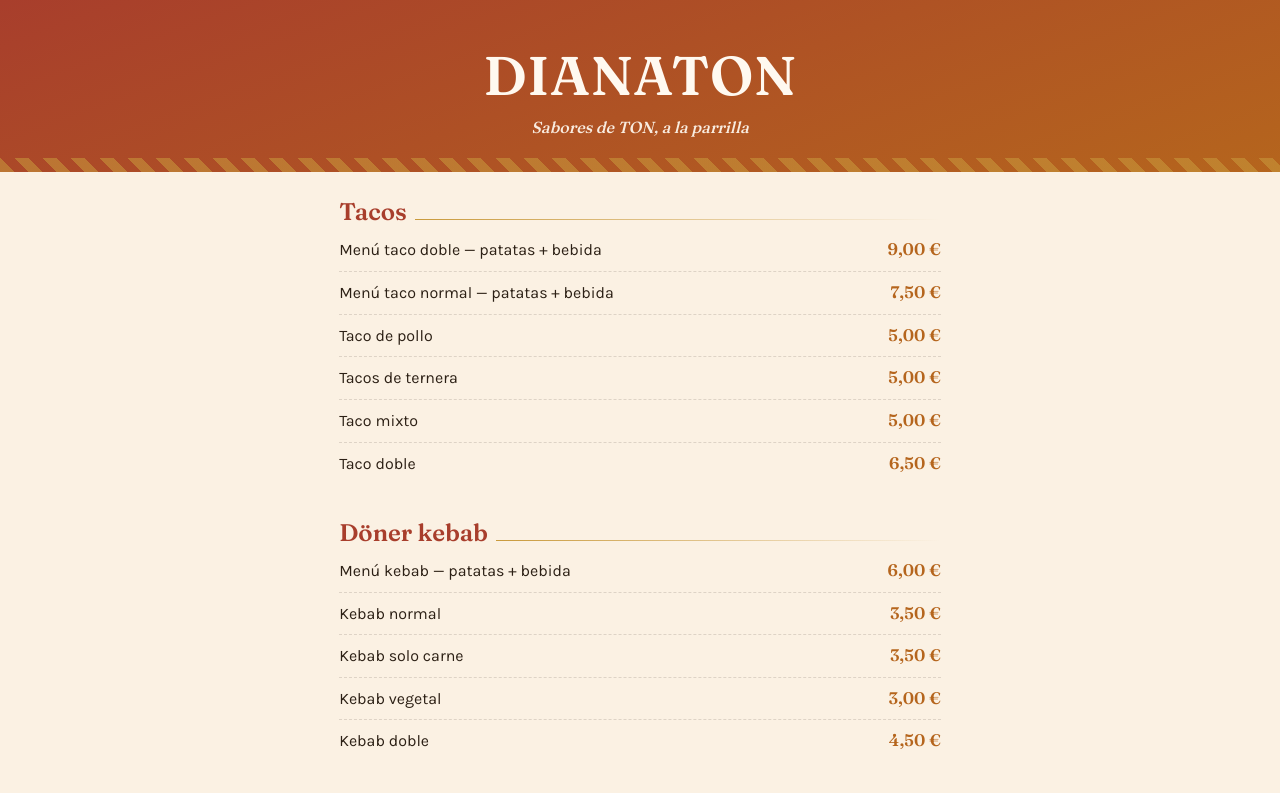
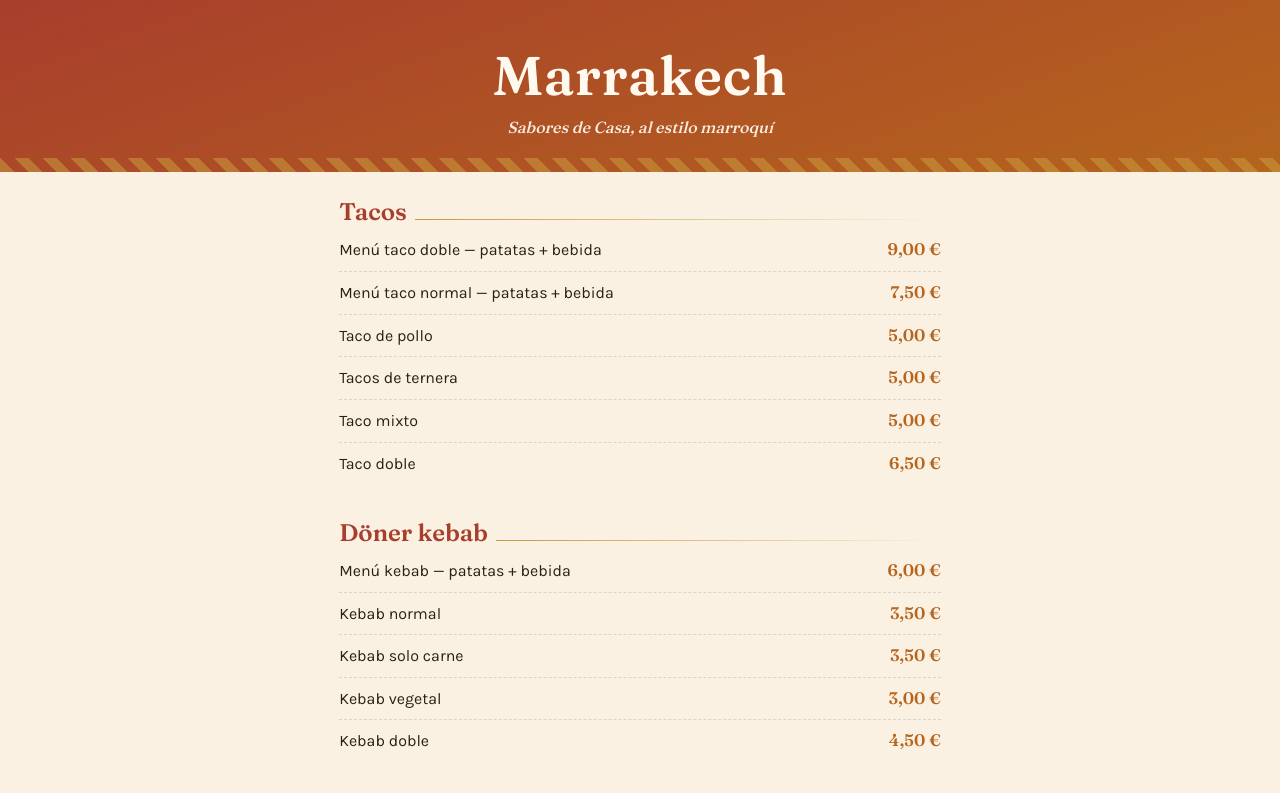
Before and after one commit to Trbs-ALDL/Carta-Marrakech, a plain HTML site: page index.html in a window 1280 px wide. Shown: the top 793 px of the page. Drawn offline with Linux system fonts and the light colour scheme.

Commit message:
Update index.html

```diff
--- a/index.html
+++ b/index.html
@@ -165,8 +165,8 @@
 <body>
 
 <header>
-  <h1>DIANATON</h1>
-  <p>Sabores de TON, a la parrilla</p>
+  <h1>Marrakech</h1>
+  <p>Sabores de Casa, al estilo marroquí</p>
 </header>
 
 
```
